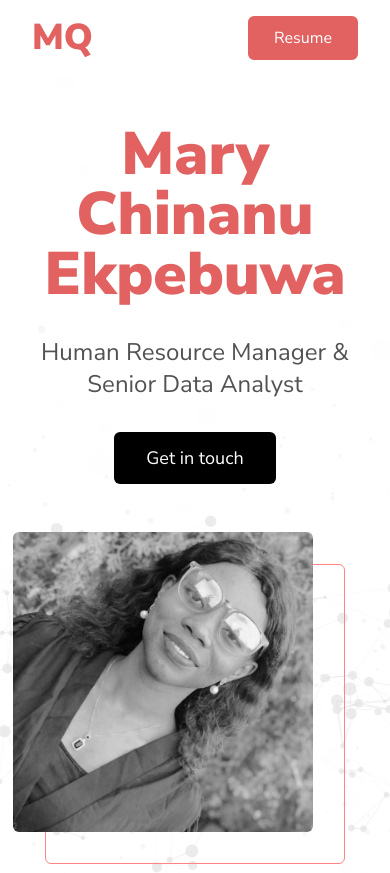
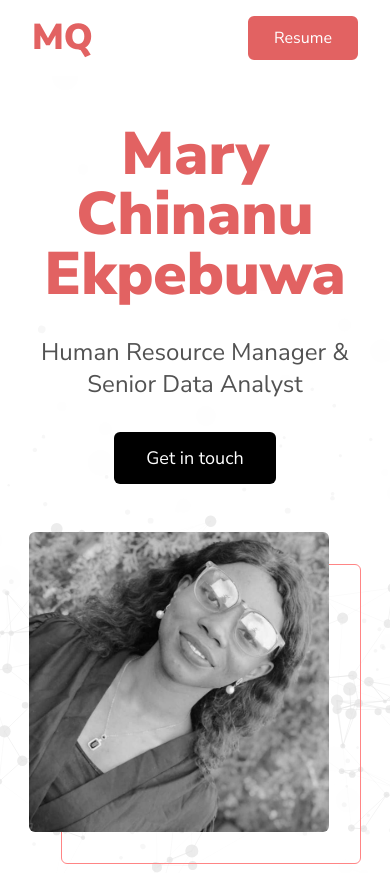
Before and after one commit to Chibykes/queen-marys-portfolio, a Next.js app: page / in a window 390 px wide. Shown: the top 873 px of the page. Built offline with nearby package versions, Linux system fonts and the light colour scheme.

Commit message:
Image to center

```diff
--- a/src/components/Hero.tsx
+++ b/src/components/Hero.tsx
@@ -74,7 +74,7 @@ const Hero: React.FC = () => {
             className="
               w-[300px] h-[300px] lg:w-[400px] lg:h-[400px]
               relative inline-block shrink-0 group isolate
-              mx-auto -translate-x-8
+              mx-auto lg:-translate-x-8 -translate-x-4
           "
           >
             <Image
```
